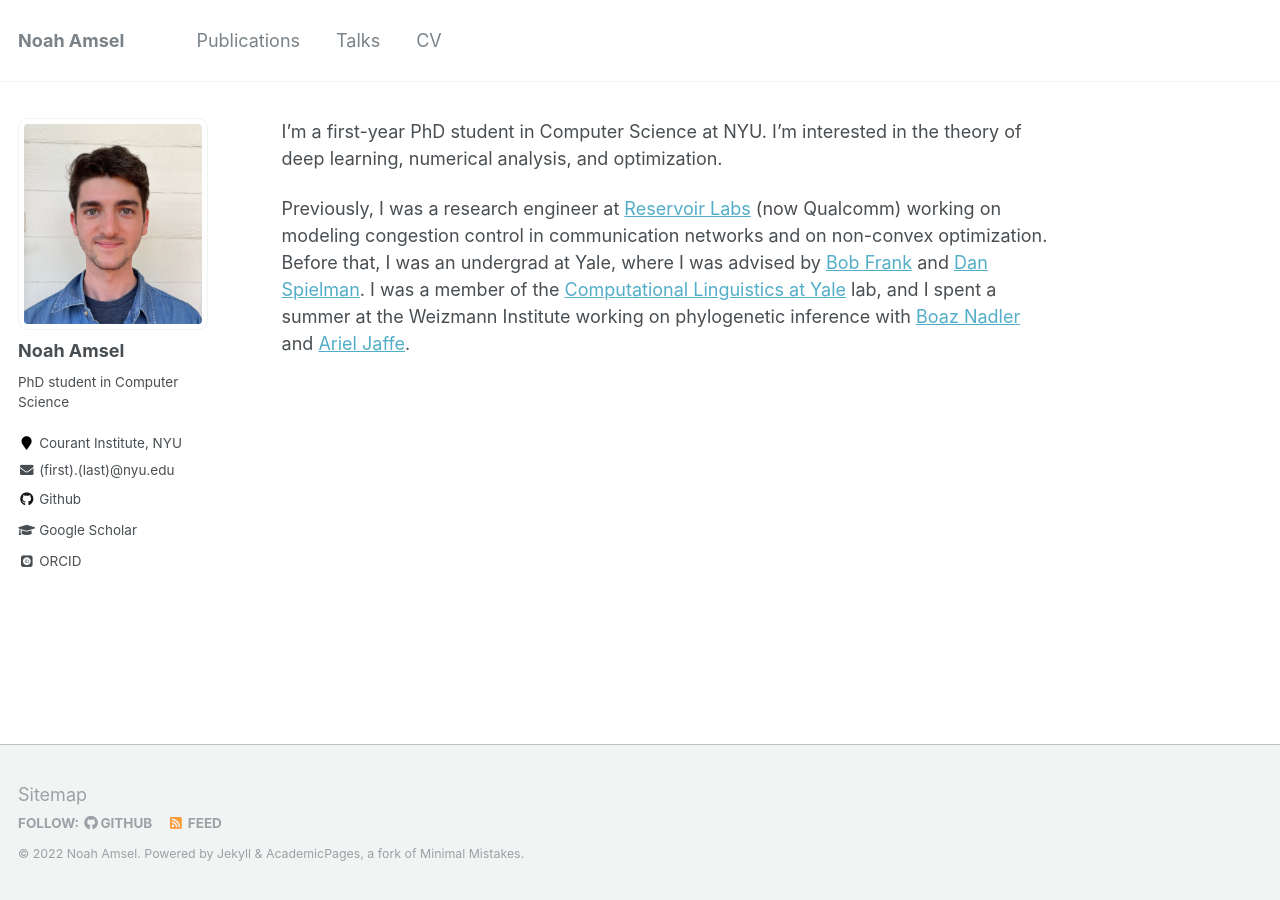
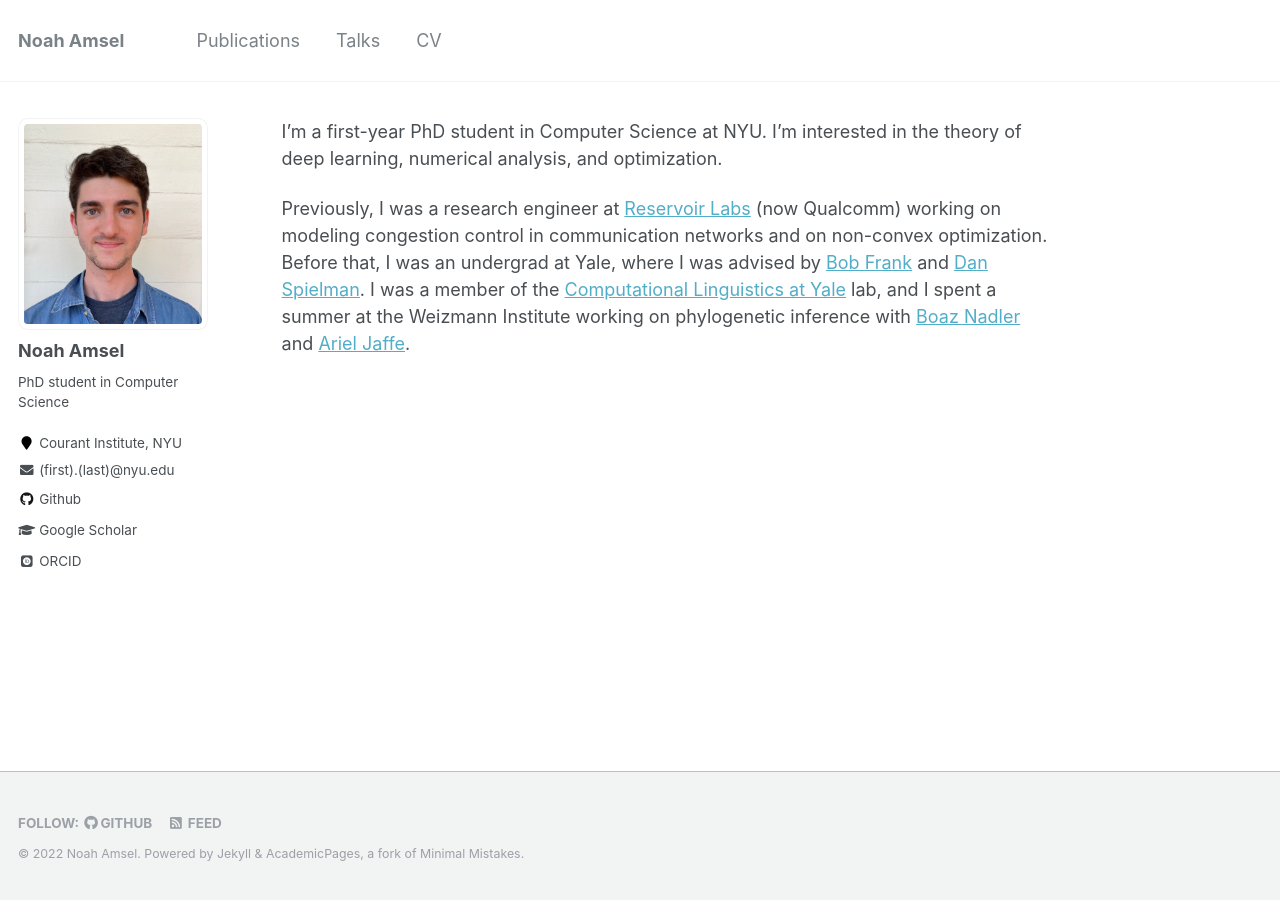
Before and after one commit to NoahAmsel/NoahAmsel.github.io, a Jekyll site: the page built from _pages/about.md, in a window 1280 px wide. Built offline with Jekyll 4.4.1, drawn with Linux system fonts in a browser that asks for light colours; some web fonts are replaced.

Commit message:
prettify footer

```diff
--- a/_includes/footer/custom.html
+++ b/_includes/footer/custom.html
@@ -1,3 +1,3 @@
 <!-- start custom footer snippets -->
-<a href="/sitemap/">Sitemap</a>
+<!-- <a href="/sitemap/">Sitemap</a> -->
 <!-- end custom footer snippets -->
--- a/_sass/_footer.scss
+++ b/_sass/_footer.scss
@@ -45,6 +45,7 @@
     }
   }
 
+  .fa,
   .fas,
   .fab,
   .far,
```
